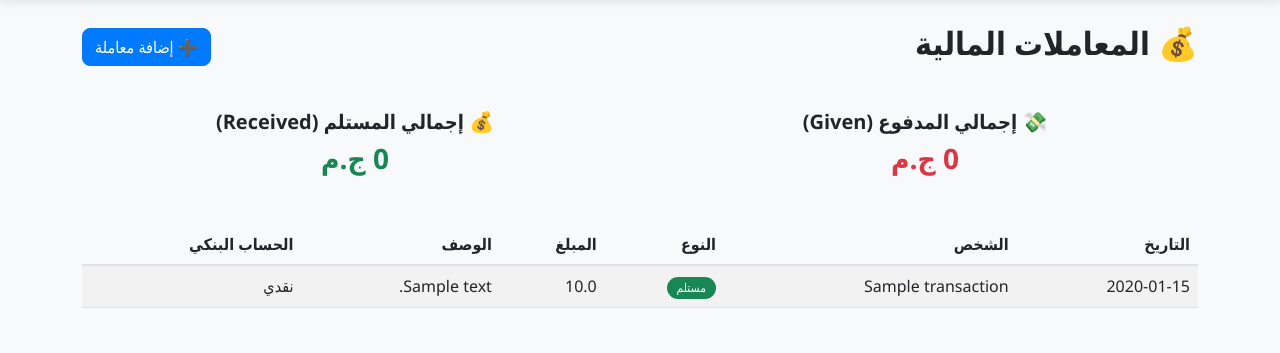
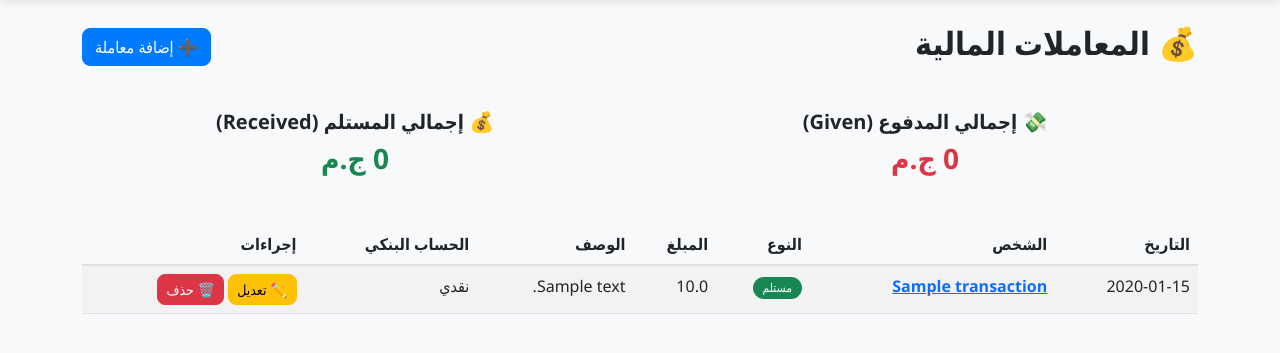
Before and after one commit to mariam-anwar-elgendy/AdamsCargo, a Flask app: page /transactions in a window 1280 px wide. Shown: the part 80-433 px from the top of the page. Run offline with Flask 3, Linux system fonts and the light colour scheme; the visitor is signed in with stand-in values (Sample User, id 1); data comes from the database, SQL or seed files in the repository; tables that the repository leaves empty hold one stand-in row (values such as "Sample post").

Commit message:
Add action buttons for transaction management

```diff
--- a/templates/transactions.html
+++ b/templates/transactions.html
@@ -31,13 +31,18 @@
             <th>المبلغ</th>
             <th>الوصف</th>
             <th>الحساب البنكي</th>
+            <th>إجراءات</th>
         </tr>
     </thead>
     <tbody>
         {% for txn in transactions %}
         <tr>
             <td>{{ txn.date }}</td>
-            <td>{{ txn.person_name }}</td>
+            <td>
+                <a href="{{ url_for('person_transactions', person_name=txn.person_name) }}" class="fw-bold text-primary">
+                    {{ txn.person_name }}
+                </a>
+            </td>
             <td>
                 {% if txn.type == 'given' %}
                     <span class="badge bg-danger">مدفوع</span>
@@ -48,6 +53,14 @@
             <td>{{ txn.amount }}</td>
             <td>{{ txn.description }}</td>
             <td>{{ txn.bank_account.bank_name if txn.bank_account else 'نقدي' }}</td>
+            <td>
+                {% if session.role in ['admin', 'root'] %}
+                    <a href="#" class="btn btn-sm btn-warning">✏️ تعديل</a>
+                    <button class="btn btn-sm btn-danger" onclick="if(confirm('هل أنت متأكد من الحذف؟')) fetch('/api/financial_transactions/{{ txn.id }}/delete', {method:'POST'}).then(()=>location.reload())">🗑️ حذف</button>
+                {% else %}
+                    <span class="text-muted">-</span>
+                {% endif %}
+            </td>
         </tr>
         {% endfor %}
     </tbody>
```
